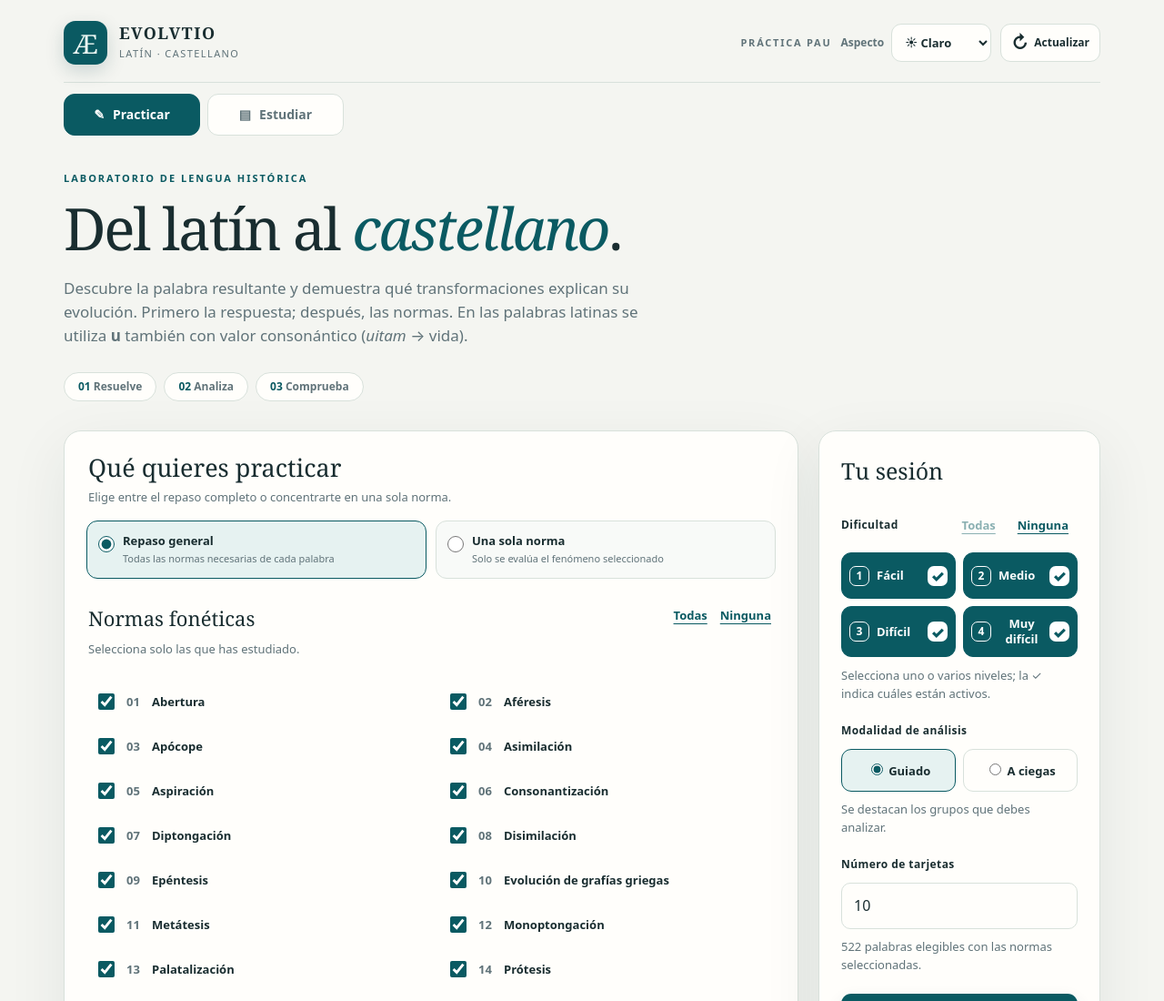
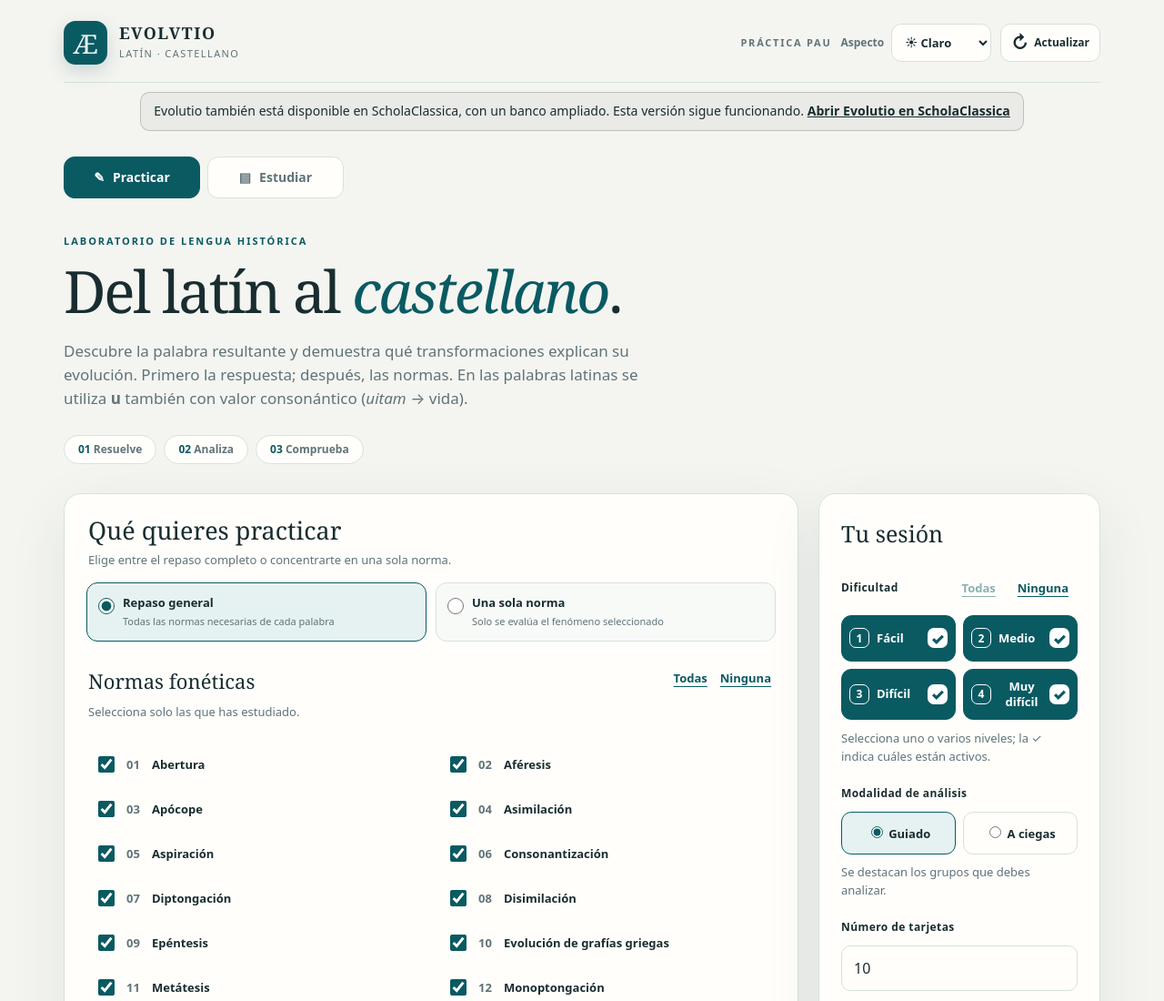
Before and after one commit to ArchaiosMagister/EvolucionFonetica, a website with bundled scripts: page index.html in a window 1280 px wide. Shown: the top 1100 px of the page at 91% size. Built offline with nearby package versions, Linux system fonts and the light colour scheme.

Commit message:
Aviso no intrusivo en Evolutio antiguo con acceso a ScholaClassica sin redirigir

```diff
--- a/index.html
+++ b/index.html
@@ -20,6 +20,10 @@
    </a>
    <div class="header-right"><span class="header-overline">PRÁCTICA PAU</span><label class="theme-picker" for="theme-select"><span class="theme-label">Aspecto</span><select id="theme-select" aria-label="Tema de la aplicación"><option value="light">☀ Claro</option><option value="dark">☾ Oscuro</option><option value="oled">● OLED</option></select></label><div class="update-app-control"><button type="button" id="refresh-app" class="update-app-button" aria-label="Buscar actualizaciones y recargar la webapp"><span class="update-app-icon" aria-hidden="true">↻</span><span class="update-app-label">Actualizar</span></button><span id="refresh-app-status" class="update-app-status" role="status" aria-live="polite"></span></div></div>
   </header>
+  <aside id="schola-legacy-notice" role="note" style="box-sizing:border-box;margin:.6rem auto 1rem;padding:.65rem .9rem;border:1px solid rgba(128,128,128,.4);border-radius:.65rem;background:rgba(128,128,128,.09);font-size:.88rem;line-height:1.45">
+   Evolutio también está disponible en ScholaClassica, con un banco ampliado. Esta versión sigue funcionando.
+   <a href="https://archaiosmagister.github.io/ScholaClassica/apps/evolucion-fonetica/index.html" style="font-weight:600">Abrir Evolutio en ScholaClassica</a>
+  </aside>
   <nav class="experience-tabs" aria-label="Secciones de Evolutio">
    <button type="button" id="nav-practice" class="experience-tab is-current" aria-pressed="true"><span aria-hidden="true">✎</span> Practicar</button>
    <button type="button" id="nav-study" class="experience-tab" aria-pressed="false"><span aria-hidden="true">▤</span> Estudiar</button>
```
